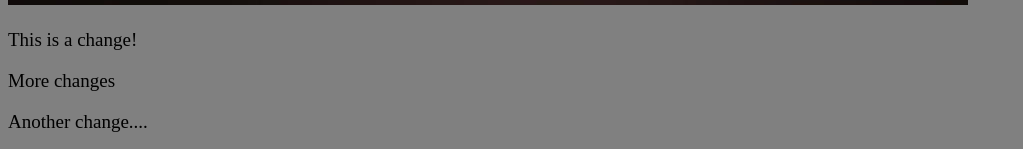
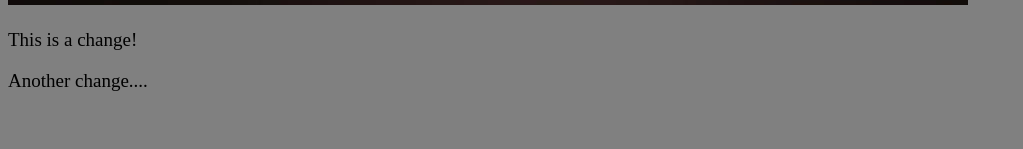
Before and after one commit to hpcawthorne1/multimedia-feature-gardening, a plain HTML site: page index.html in a window 1280 px wide. Shown: the part 1050-1199 px from the top of the page, without its empty margins (0-1023 px from the left). After the commit the page ends 1161 px from the top, so only its background shows below. Drawn offline with Linux system fonts and the light colour scheme.

Commit message:
Add files via upload

```diff
--- a/index.html
+++ b/index.html
@@ -10,7 +10,7 @@
 
     <img src="images/uke.jpg" alt="">
     <p>This is a change!</p>
-    <p>More changes</p>
+
 
     <p>Another change.... </p>
   </body>
```
